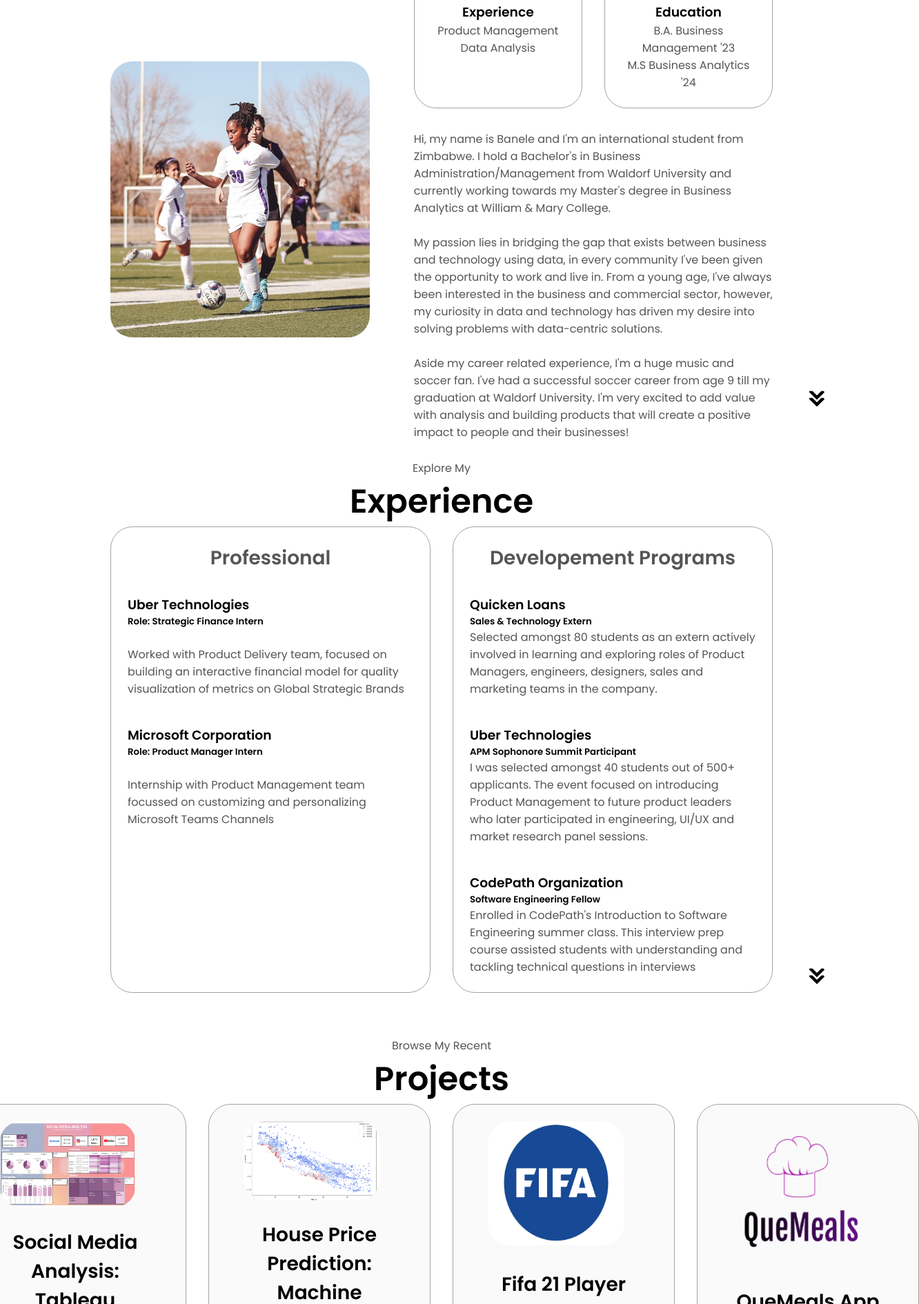
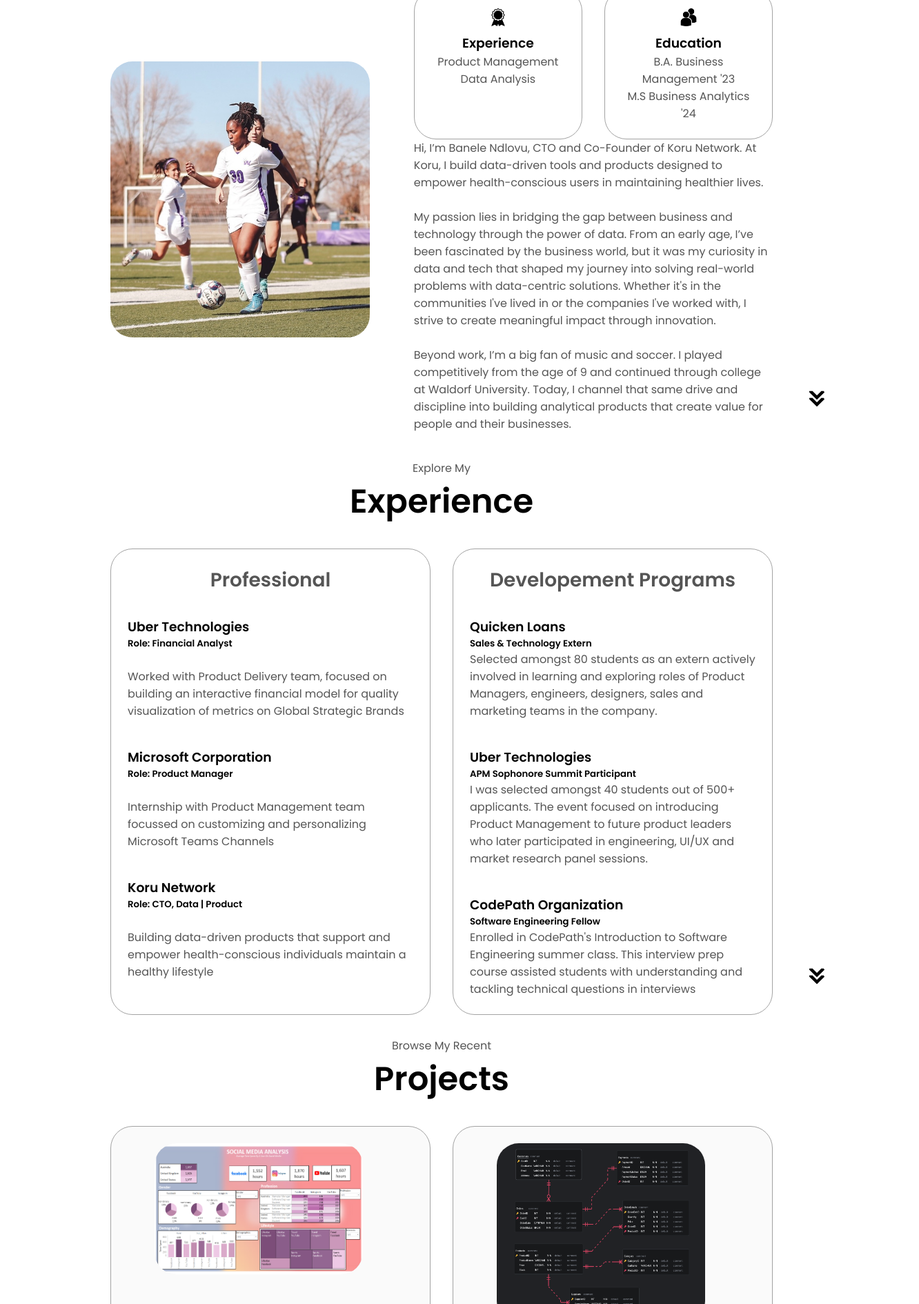
Before and after one commit to banelendlovu/Banele-Ndlovu-Portfolio, a plain HTML site: page index.html in a window 1280 px wide. Shown: the part 910-2800 px from the top of the page at 69% size, 1332 px wide, since content can reach past the window. Drawn offline with Linux system fonts and the light colour scheme.

Commit message:
SQL eCommerce project added

```diff
--- a/index.html
+++ b/index.html
@@ -43,7 +43,7 @@
             <div class="section_text">
                 <p class="section_text_p1"> Hello, I'm</p>
                 <h1 class="title">Banele Ndlovu</h1>
-                <p class="section_text_p2">M.S Business Analytics Student</p>
+                <p class="section_text_p2">Data | Product Enthusiast</p>
                 <div class="btn-container">
                     <button class="btn btn-color-2" onclick="window.open('./assets/Ndlovu Banele - Resume .pdf')">
                         Resume
@@ -81,13 +81,13 @@
                         </div>
                     </div>
                     <div class="text-container">
-                        <p>Hi, my name is Banele and I'm an international student from Zimbabwe.
-                            I hold a Bachelor's in Business Administration/Management from Waldorf University and currently working towards my Master's degree in Business Analytics
-                            at William & Mary College.</p><br><p>My passion lies in bridging the gap that exists between business and technology using data, in every community I've
-                    been given the opportunity to work and live in. From a young age, I've always been interested in the business and commercial sector,
-                however, my curiosity in data and technology has driven my desire into solving problems with data-centric solutions.</p><br>
-                <p> Aside my career related experience, I'm a huge music and soccer fan. I've had a successful soccer career from age 9 till my graduation at Waldorf University. I'm very excited to
-            add value with analysis and building products that will create a positive impact to people and their businesses!</p>
+                        <p>Hi, I’m Banele Ndlovu, CTO and Co-Founder of Koru Network.
+                            At Koru, I build data-driven tools and products designed to empower health-conscious users in maintaining healthier lives.
+                        </p><br><p>My passion lies in bridging the gap between business and technology through the power of data. From an early age,
+                            I’ve been fascinated by the business world, but it was my curiosity in data and tech that shaped my journey into solving real-world problems with data-centric solutions.
+                            Whether it's in the communities I've lived in or the companies I've worked with, I strive to create meaningful impact through innovation.</p><br>
+                <p> Beyond work, I’m a big fan of music and soccer. I played competitively from the age of 9 and continued through college at Waldorf University.
+                    Today, I channel that same drive and discipline into building analytical products that create value for people and their businesses.</p>
                 </div>
                 </div>
             </div>
@@ -105,15 +105,22 @@
                             <article>
                                 <div>
                                     <h3>Uber Technologies</h3>
-                                    <h5>Role: Strategic Finance Intern</h5>
+                                    <h5>Role: Financial Analyst</h5>
                                     <br><p>Worked with Product Delivery team, focused on building an interactive financial model for quality visualization of metrics on Global Strategic Brands</p>
                                 </div>
                             </article>
                             <article>
                                 <div>
                                     <h3>Microsoft Corporation</h3>
-                                    <h5>Role: Product Manager Intern</h5>
+                                    <h5>Role: Product Manager</h5>
                                     <br><p>Internship with Product Management team focussed on customizing and personalizing Microsoft Teams Channels</p>
+                                </div>
+                            </article>
+                            <article>
+                                <div>
+                                    <h3>Koru Network</h3>
+                                    <h5>Role: CTO, Data | Product</h5>
+                                    <br><p>Building data-driven products that support and empower health-conscious individuals maintain a healthy lifestyle</p>
                                 </div>
                             </article>
                         </div>
@@ -153,7 +160,7 @@
             <p class="section_text_p1">Browse My Recent</p>
             <h1 class="title">Projects</h1>
             <div class="experience-details-container">
-                <div class="about-containers">
+                <div class="projects-container">
                     <div class="details-container color-container">
                         <div class="article-container">
                             <img src="./assets/dashboard image.png" alt="Project 1" class="project-img">
@@ -166,7 +173,17 @@
                     </div>
                     <div class="details-container color-container">
                         <div class="article-container">
-                            <img src="./assets/House Price Prediction.png" alt="Project 2" class="project-img">
+                            <img src="./assets/schema.png" alt="Project 2" class="project-img">
+                        </div>
+                        <h2 class="experience-sub-title project-title">eCommerce Database Design & Normalization</h2>
+                        <div class="btn-container">
+                            <button class="btn btn-color-2 project-btn" onclick="location.href='https://github.com/banelendlovu/eCommerce'">About</button>
+                            <button class="btn btn-color-2 project-btn" onclick="location.href='https://github.com/banelendlovu/eCommerce/blob/main/Desktop/Projects/SQL%20Projects/eCommerce%20/eCommerce.sql'">Source Code</button>
+                        </div>
+                    </div>
+                    <div class="details-container color-container">
+                        <div class="article-container">
+                            <img src="./assets/House Price Prediction.png" alt="Project 3" class="project-img">
                         </div>
                         <h2 class="experience-sub-title project-title">House Price Prediction: Machine Learning</h2>
                         <div class="btn-container">
@@ -177,7 +194,7 @@
 
                     <div class="details-container color-container">
                         <div class="article-container">
-                            <img src="./assets/logo-fifa.jpeg" alt="Project 3" class="project-img">
+                            <img src="./assets/logo-fifa.jpeg" alt="Project 4" class="project-img">
                         </div>
                         <h2 class="experience-sub-title project-title">Fifa 21 Player Statistics</h2>
                         <div class="btn-container">
@@ -187,7 +204,7 @@
                     </div>
                     <div class="details-container color-container">
                         <div class="article-container">
-                            <img src="./assets/QueApp Image.png" alt="Project 4" class="project-img">
+                            <img src="./assets/QueApp Image.png" alt="Project 5" class="project-img">
                         </div>
                         <h2 class="experience-sub-title project-title">QueMeals App</h2>
                         <div class="btn-container">
@@ -195,6 +212,7 @@
                             <button class="btn btn-color-2 project-btn" onclick="location.href='https://www.figma.com/proto/KwUKQtucS6D9z3Ci71hUJ7/QueMeals-App-Project?node-id=1%3A2&scaling=scale-down'">Prototype</button>
                         </div>
                     </div>
+
 
                 </div>
             </div>
@@ -226,7 +244,7 @@
                     </ul>
                 </div>
             </nav>
-            <p>Copyright &#169; 2023 Banele Ndlovu. All Rights Reserved. </p>
+            <p>Copyright &#169; 2025 Banele Ndlovu. All Rights Reserved. </p>
         </footer>
         <script src="script.js"></script>
     </body>
--- a/style.css
+++ b/style.css
@@ -267,11 +267,16 @@ section {
     position: relative;
 }
 
+
+
 .about-containers {
+    display: grid;
+    grid-template-columns: repeat(auto-fit, minmax(300px, 1fr));
     gap: 2rem;
-    margin-bottom: 2rem;
-    margin-top: 0rem;
+    justify-items: center;
+    margin-top: 2rem;
 }
+
 
 .about-details-container {
     justify-content: center;
@@ -380,6 +385,15 @@ article .icon {
     border-color: rgb(163, 163, 163);
 }
 
+.projects-container {
+    display: grid;
+    grid-template-columns: repeat(auto-fit, minmax(300px, 1fr));
+    gap: 2rem;
+    justify-items: center;
+    margin-top: 2rem;
+}
+
+
 /* CONTACT SECTION */
 
 #contact {
```
Also changed, not shown: assets/schema.png (added), 1 other file.
